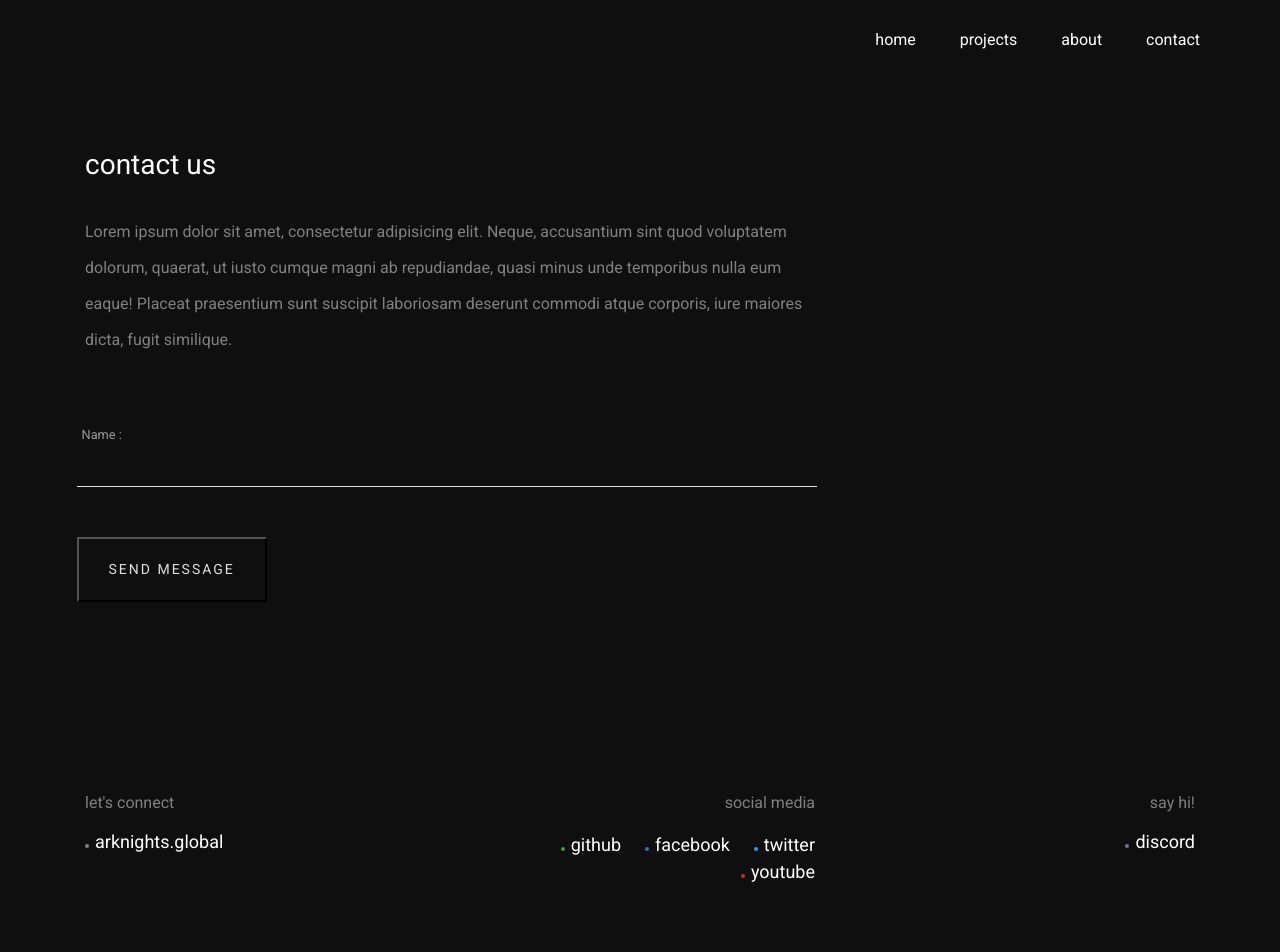
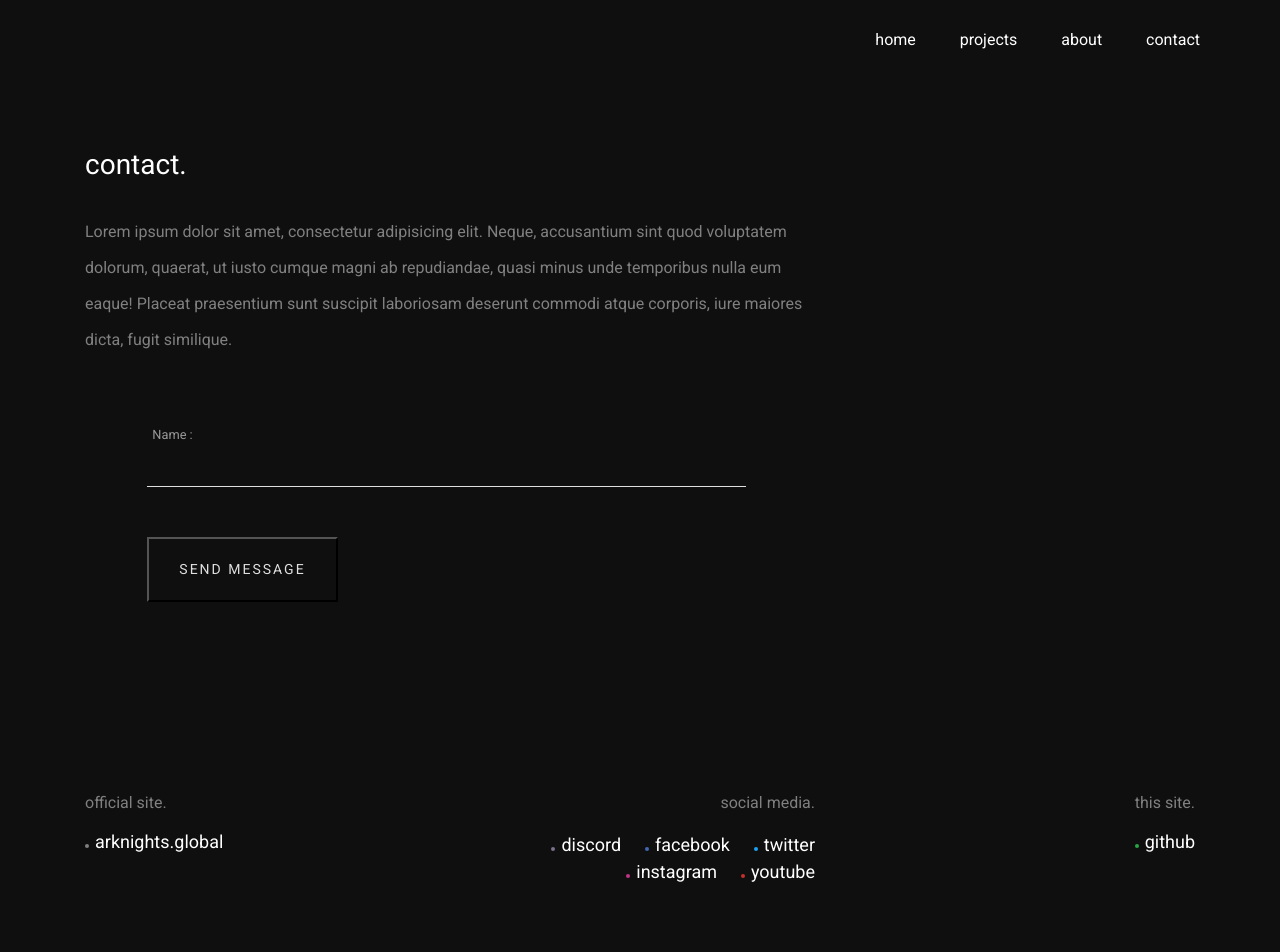
Before and after one commit to a-qxin/lungmen-cafe, a plain HTML site: page contact.html in a window 1280 px wide. Drawn offline with nearby package versions, Linux system fonts and the light colour scheme.

Commit message:
minor footer/contact.css changes

```diff
--- a/contact.html
+++ b/contact.html
@@ -73,7 +73,7 @@
                 <div class="row">
                     <div class="col-lg-8">
 
-                        <h3 class="wow fadeInUp" data-wow-delay="1s">contact us</h3><br>
+                        <h3 class="wow fadeInUp" data-wow-delay="1s">contact.</h3><br>
                         <p class="wow fadeInUp" data-wow-delay="1.2s">Lorem ipsum dolor sit amet, consectetur
                             adipisicing elit. Neque, accusantium sint quod voluptatem dolorum, quaerat, ut iusto cumque
                             magni ab repudiandae, quasi minus unde temporibus nulla eum eaque! Placeat praesentium sunt
@@ -103,7 +103,7 @@
 
                         </ul>
 
-                        <button type="submit" name="contact-submit" id="contact-submit" class="send wow fadeInUp">Send
+                        <button type="submit" name="contact-submit" id="contact-submit" class="send wow fadeInUp" data-wow-delay="1.4s">Send
                             Message</button>
 
                     </form>
@@ -122,22 +122,24 @@
               <div class="info">
                 <div class="row">
                   <div class="col-lg-4" id="personal">
-                            <p class="wow fadeInUp">let's connect</p>
+                    <p class="wow fadeInUp">official site.</p>
                     <h4 id="global" class="wow fadeInUp" data-wow-delay="0.2s"><a
                         href="https://www.arknights.global">arknights.global</a></h4>
                     <br><br>
                   </div>
 
                   <div class="col-lg-4" id="media">
-                            <p class="wow fadeInUp" data-wow-delay="0s">social media</p>
+                    <p class="wow fadeInUp" data-wow-delay="0s">social media.</p>
                     <ul>
-                                <li id="github" class="wow fadeInUp" data-wow-delay="0.4s"><a
-                                        href="https://github.com/a-qxin/lungmen-cafe">github</a></li>
+                      <li id="discord" class="wow fadeInUp" data-wow-delay="0.4s"><a
+                          href="https://discord.gg/arknights">discord</a></li>
                       <li id="fb" class="wow fadeInUp" data-wow-delay="0.6s"><a
                           href="https://www.facebook.com/ArknightsGlobal">facebook</a></li>
                       <li id="tw" class="wow fadeInUp" data-wow-delay="0.8s"><a
                           href="https://twitter.com/ArknightsEN">twitter</a></li>
-                                <li id="yt" class="wow fadeInUp" data-wow-delay="1s"><a
+                      <li id="ig" class="wow fadeInUp" data-wow-delay="1s"><a
+                          href="https://www.instagram.com/arknights_messenger_official/">instagram</a></li>
+                      <li id="yt" class="wow fadeInUp" data-wow-delay="1.2s"><a
                           href="https://www.youtube.com/channel/UCR0J2NYGuC8epsa1O4DMmXQ">youtube</a></li>
                     </ul>
 
@@ -145,9 +147,9 @@
                   </div>
 
                   <div class="col-lg-4" id="address">
-                            <p class="wow fadeInUp" data-wow-delay="0s">say hi!</p>
-                            <h4 id="discord" class="wow fadeInUp" data-wow-delay="0.2s"><a
-                                    href="https://discord.gg/arknights">discord</a></h4>
+                    <p class="wow fadeInUp" data-wow-delay="0s">this site.</p>
+                    <h4 id="github" class="wow fadeInUp" data-wow-delay="0.2s"><a
+                        href="https://github.com/a-qxin/lungmen-cafe">github</a></h4>
                     <br><br>
                   </div>
 
--- a/css/style.css
+++ b/css/style.css
@@ -467,6 +467,16 @@ h6 {
     background: #1DA1F2;
 }
 
+#ig::before {
+    display: inline-block;
+    content: '';
+    border-radius: 100%;
+    height: 4px;
+    width: 4px;
+    margin-right: 6px;
+    background: #C13584;
+}
+
 #yt::before {
     display: inline-block;
     content: '';
@@ -547,7 +557,7 @@ h6 {
 /* contact */
 
 #contact-form {
-    margin: 5% 1.4%;
+    margin: 5% 10%;
 }
 
 #contact-form ul {
```
Also changed, not shown: about.html (+10 -8 lines), index.html (+10 -8 lines), projects.html (+10 -8 lines), 1 other file. Lines whose indentation alone changed are shown as unchanged.
